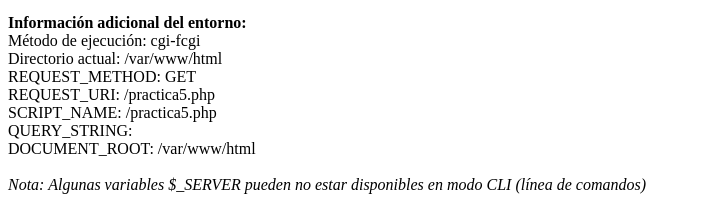
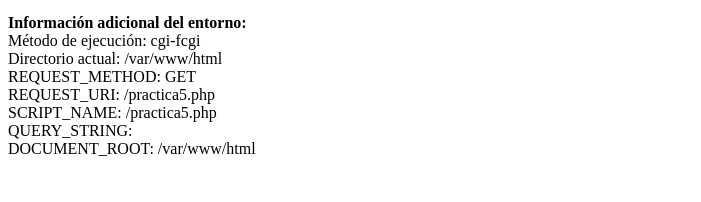
Before and after one commit to CarlitoK/tecweb, a PHP site: page /practica5.php in a window 1280 px wide. Shown: the part 1757-1959 px from the top of the page, without its empty margins (0-701 px from the left). After the commit the page ends 1913 px from the top, so only its background shows below. Run offline with PHP 8.4, Linux system fonts and the light colour scheme.

Commit message:
practica 5 terminada

```diff
--- a/Practicas/p05/practica5.php
+++ b/Practicas/p05/practica5.php
@@ -40,9 +40,9 @@
     <?php
 
 
-// =================================================================
+
 // EJERCICIO 3: Mostrar contenido después de cada asignación
-// =================================================================
+
 echo "<h2>Ejercicio 3: Evolución de variables</h2>\n";
 
 $a = "PHP5";
@@ -82,12 +82,11 @@ echo "z = "; var_dump($z);
 echo "a = "; var_dump($a);
 echo "Nota: Como \$z[0] era referencia a \$a, cambiar \$z[0] cambia \$a<br><br>\n";
 
-// =================================================================
+
 // EJERCICIO 4: Variables con $GLOBALS
-// =================================================================
+
 echo "<h2>Ejercicio 4: Variables con \$GLOBALS</h2>\n";
 
-// Reiniciamos las variables para este ejercicio
 $a = "PHP5";
 $z[] = &$a;
 $b = "5a version de PHP";
@@ -112,9 +111,9 @@ function mostrarVariablesGlobales() {
 }
 mostrarVariablesGlobales();
 
-// =================================================================
+
 // EJERCICIO 5: Nuevos valores de variables
-// =================================================================
+
 echo "<h2>Ejercicio 5: Nuevos valores al final del script</h2>\n";
 
 $a = "7 personas";
@@ -129,12 +128,11 @@ echo "\$c = "; var_dump($c); echo " (conversión de '9E3' a double)<br><br>\n";
 
 
 
-// =================================================================
 // EJERCICIO 6: Valores booleanos y var_dump
-// =================================================================
+
 echo "<h2>Ejercicio 6: Valores booleanos con var_dump</h2>\n";
 
-// Definimos las variables
+
 $a = "0";
 $b = "TRUE";
 $c = FALSE;
@@ -159,9 +157,9 @@ echo "<br>También se puede usar conversión a string:<br>\n";
 echo "\$c como string: '" . ($c ? 'true' : 'false') . "'<br>\n";
 
 
-// =================================================================
+
 // EJERCICIO 7: Variable $_SERVER
-// =================================================================
+
 echo "<h2>Ejercicio 7: Información del servidor con \$_SERVER</h2>\n";
 
 echo "<strong>a. Versión de Apache y PHP:</strong><br>\n";
@@ -206,7 +204,6 @@ foreach ($server_vars as $var) {
     }
 }
 
-echo "<br><em>Nota: Algunas variables \$_SERVER pueden no estar disponibles en modo CLI (línea de comandos)</em>\n";
 ?>
 </body>
 
```
